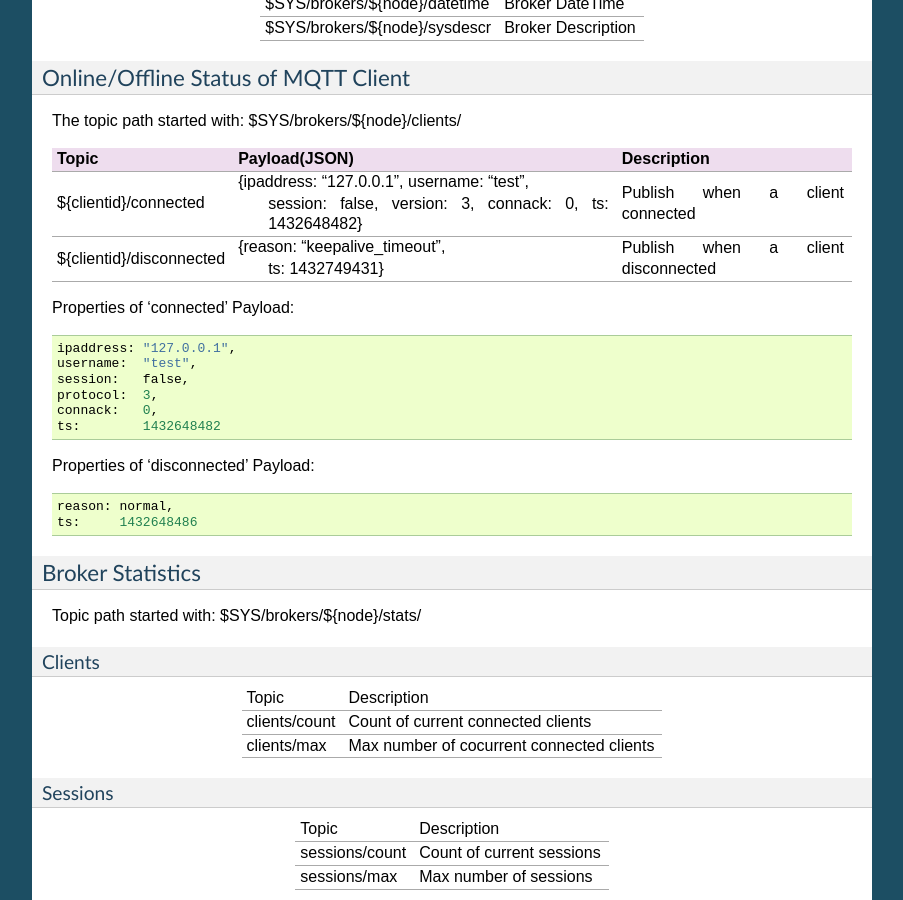
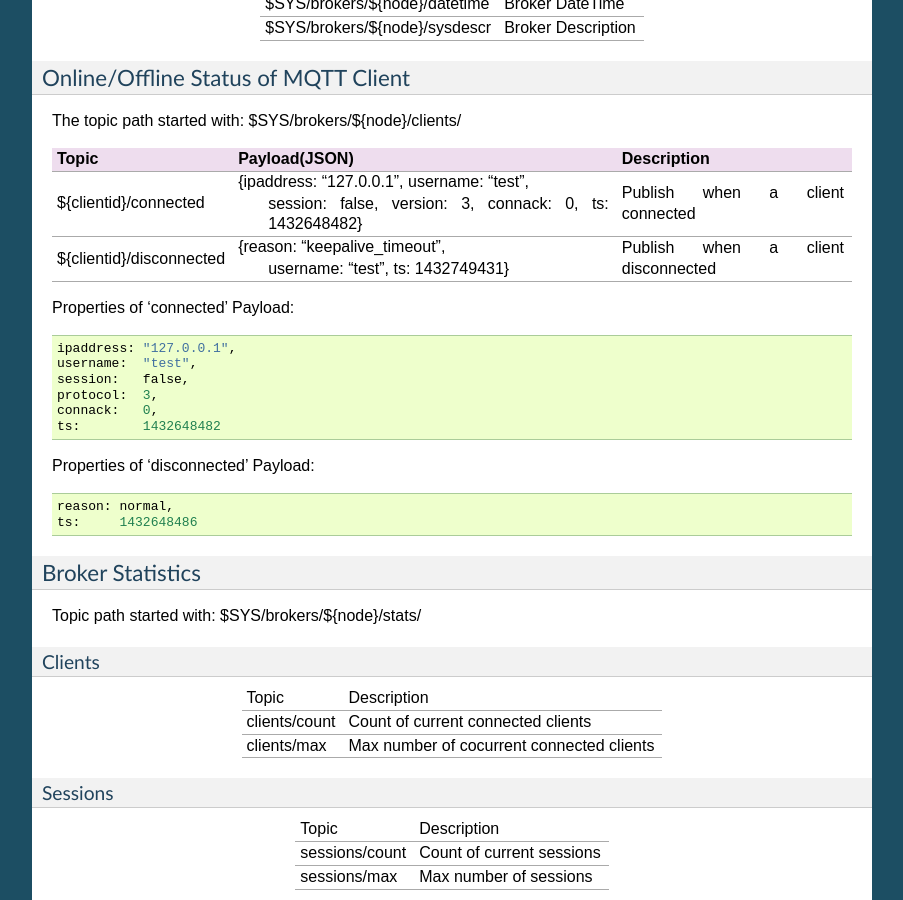
Before and after one commit to emqxarchive/emqx-docs-en, a Sphinx documentation site: the page built from source/guide.rst, in a window 1280 px wide and 900 px high, scrolled down 10550 px. Shown: the whole window, without its empty margins (198-1101 px from the left). Built offline with Sphinx 7.4.7, drawn with Linux system fonts in a browser that asks for light colours.

Commit message:
Update guide docs

```diff
--- a/source/guide.rst
+++ b/source/guide.rst
@@ -673,7 +673,7 @@ The topic path started with: $SYS/brokers/${node}/clients/
 |                          |  ts: 1432648482}                           |                                    |
 +--------------------------+--------------------------------------------+------------------------------------+
 | ${clientid}/disconnected | {reason: "keepalive_timeout",              | Publish when a client disconnected |
-|                          |  ts: 1432749431}                           |                                    |
+|                          |  username: "test", ts: 1432749431}         |                                    |
 +--------------------------+--------------------------------------------+------------------------------------+
 
 Properties of 'connected' Payload::
```
